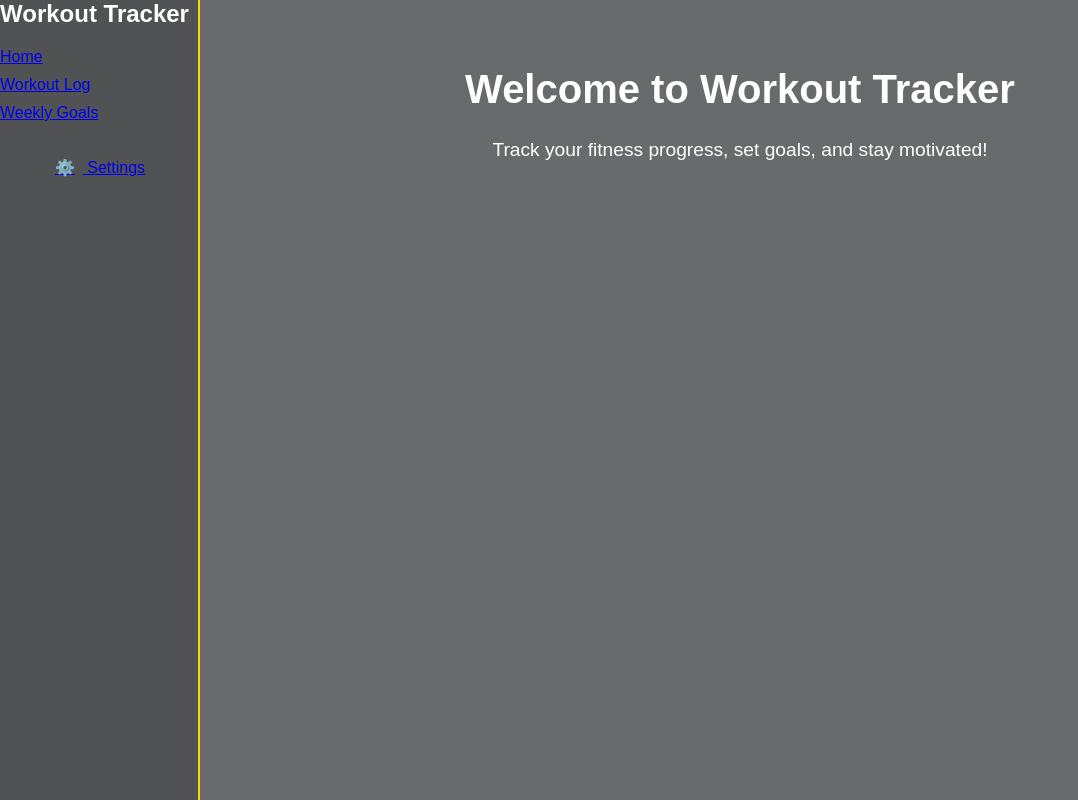
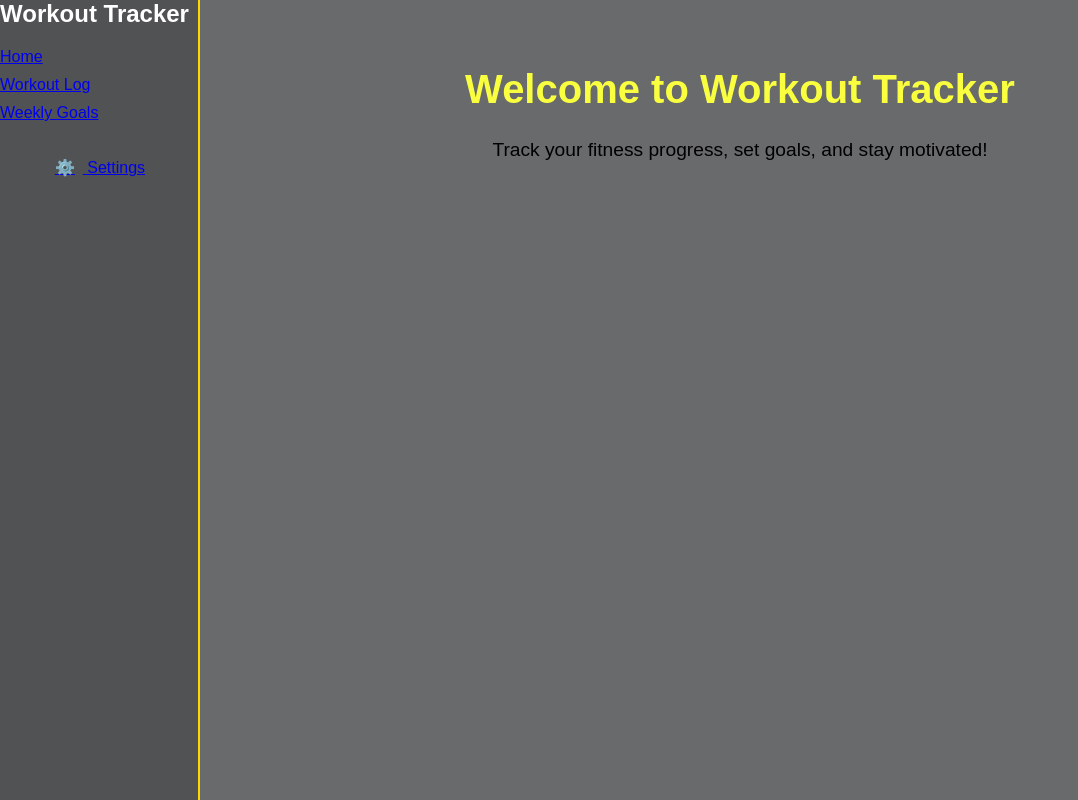
Before and after one commit to dkpunit/workout-tracker, a React (Create React App) app: page / in a window 1280 px wide. Shown: the whole page, without its empty margins (0-1078 px from the left). Built offline with nearby package versions, Linux system fonts and the light colour scheme.

Commit message:
updated Homepage.css

```diff
--- a/src/pages/HomePage.css
+++ b/src/pages/HomePage.css
@@ -5,10 +5,10 @@
 
   .home-page h1 {
     font-size: 2.5rem;
-    color: #ffffff;
+    color: #f9ff3f;
   }
 
   .home-page p {
     font-size: 1.2rem;
-    color: #ffffff;
+    color: #000000;
   }
```
